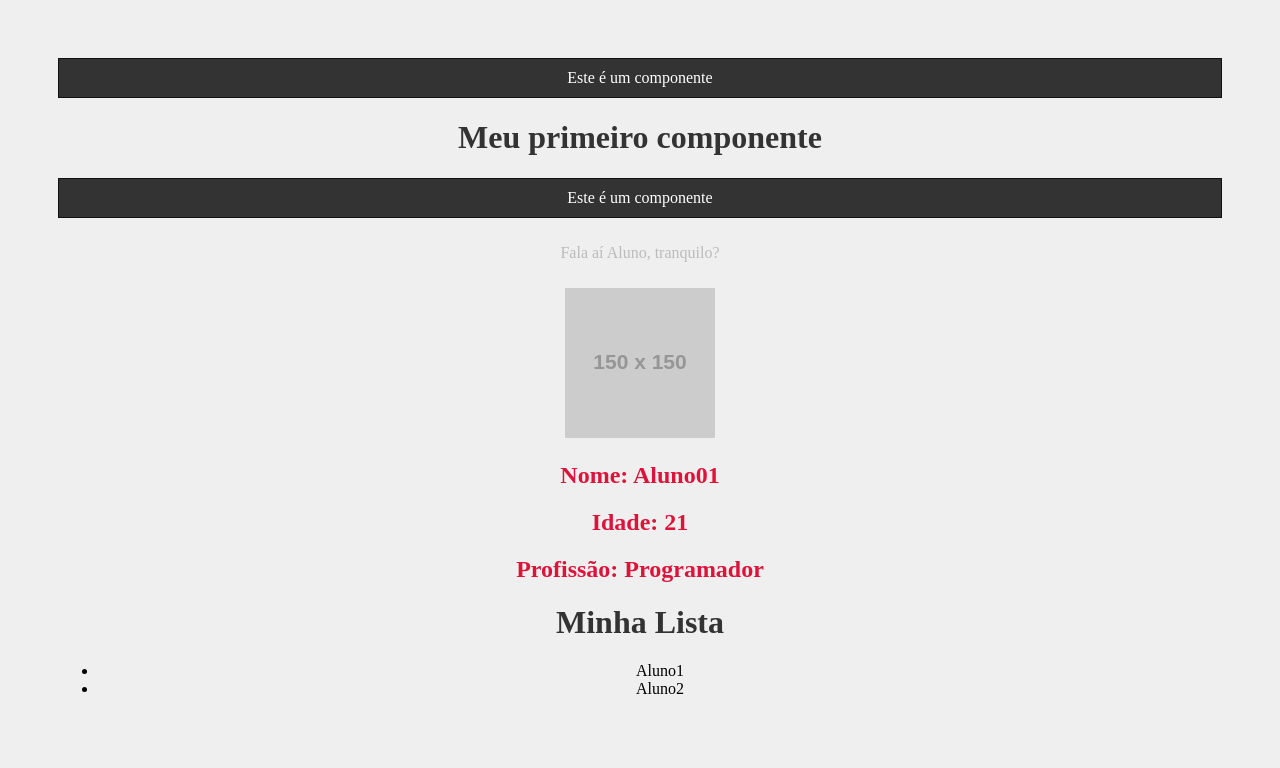
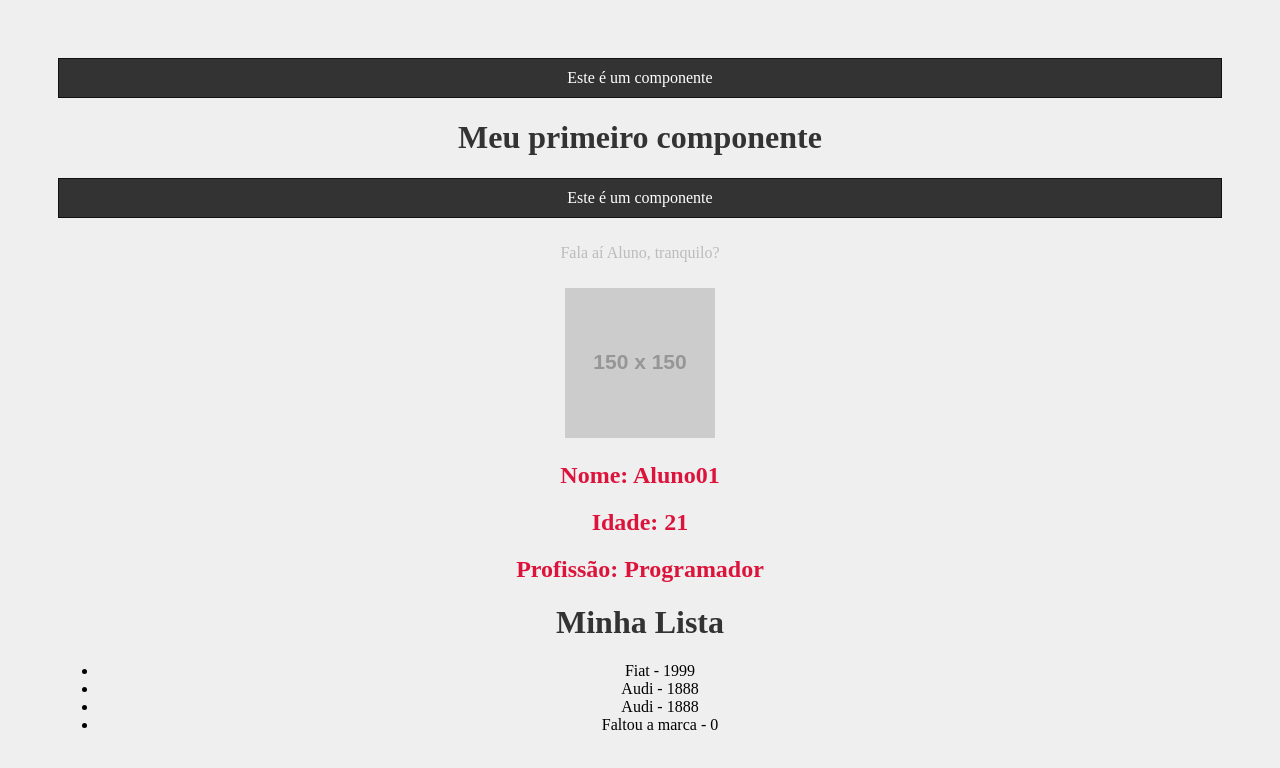
Before and after one commit to aefonso/projeto-react, a React (Create React App) app: page / in a window 1280 px wide. Shown: the top 768 px of the page. Built offline with nearby package versions, Linux system fonts and the light colour scheme.

Commit message:
feat: update

```diff
--- a/src/components/Item.js
+++ b/src/components/Item.js
@@ -1,9 +1,22 @@
-function Item (props){
+import PropTypes from 'prop-types'
+
+function Item ({marca, ano_lancamento}){
   return (
     <>
-      <li>{props.marca}</li>
+      <li>{marca} - {ano_lancamento}</li>
     </>
   )
 }
 
+Item.propTypes = {
+  marca: PropTypes.string.isRequired,
+  ano_lancamento: PropTypes.number,
+}
+
+Item.defaultProps = {
+  marca: "Faltou a marca",
+  ano_lancamento: 0,
+}
+
+
 export default Item
--- a/src/components/List.js
+++ b/src/components/List.js
@@ -4,9 +4,10 @@
     <>
       <h1>Minha Lista</h1>
       <ul>
-        <Item marca="Aluno1"/>
-        <Item marca="Aluno2"/>
-
+        <Item marca="Fiat" ano_lancamento={1999}/>
+        <Item marca="Audi" ano_lancamento={1888}/>
+        <Item marca="Audi" ano_lancamento={1888}/>
+        <Item/>
       </ul>
     </>
   )
```
